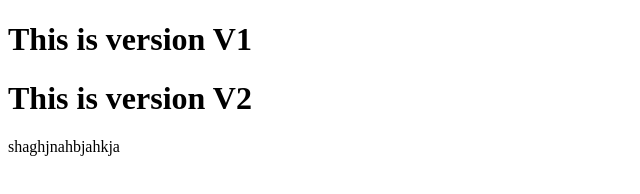
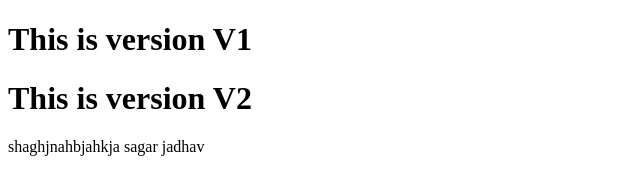
Before and after one commit to mhnlrmpserveradm-code/myrpo, a plain HTML site: page index.html in a window 1280 px wide. Shown: the whole page, without its empty margins (0-640 px from the left). Drawn offline with Linux system fonts and the light colour scheme.

Commit message:
This is V4

```diff
--- a/index.html
+++ b/index.html
@@ -9,5 +9,6 @@
     <h1>This is version V1</h1>
      <h1>This is version V2</h1>
      shaghjnahbjahkja
+     sagar jadhav
 </body>
 </html>
```
